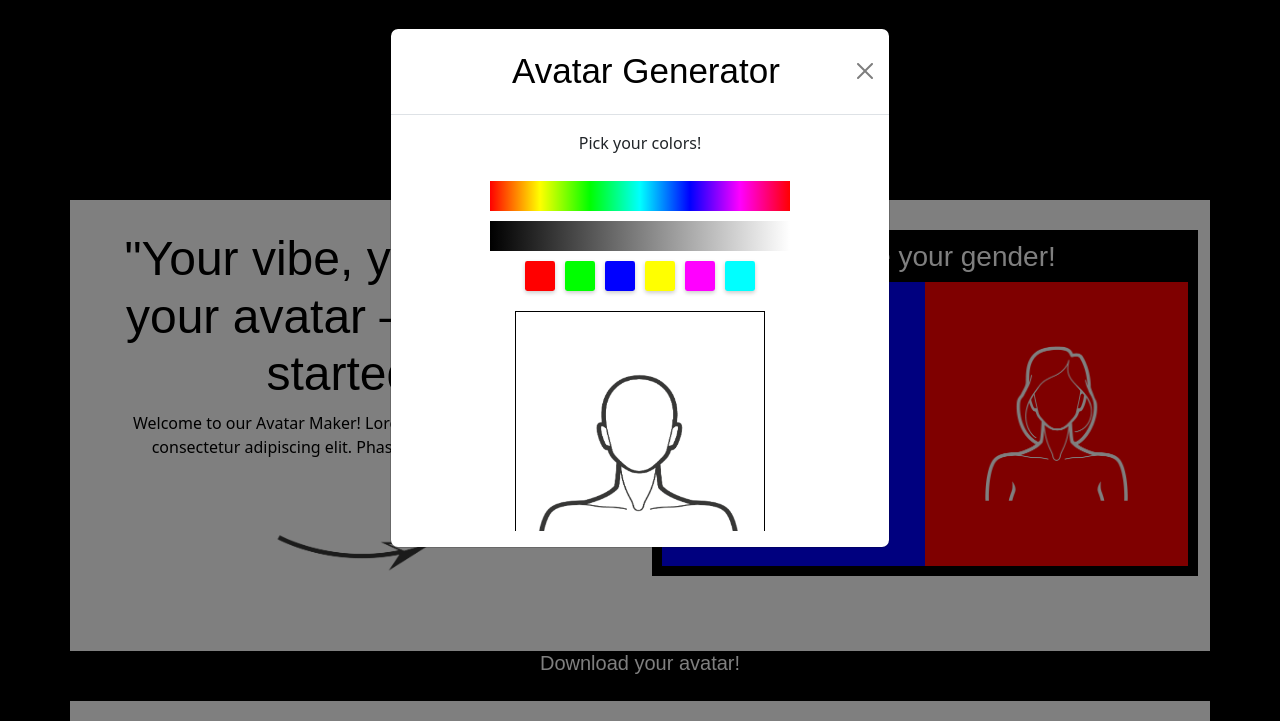
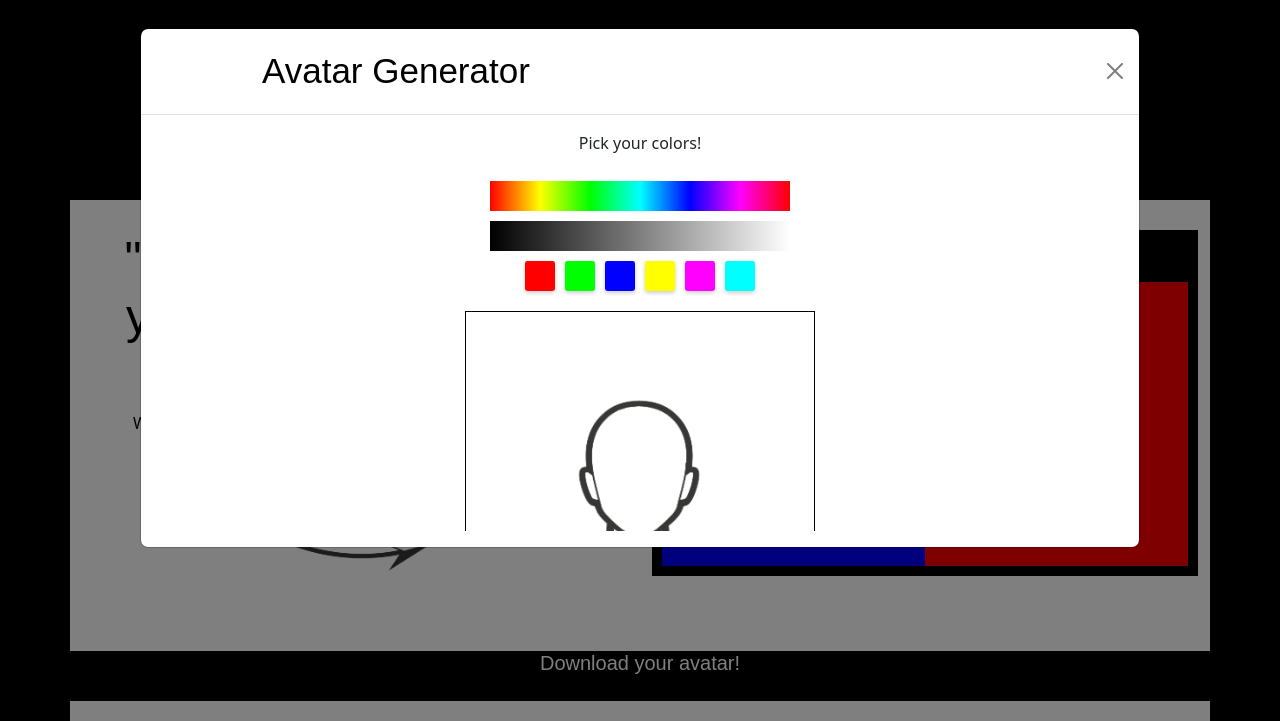
Before and after one commit to Sara-Sundin/SizeMeApp_avatarGame, a plain HTML site: page index.html in a window 1280 px wide. Both pictures are taken after a click on the picture 1056 px from the left and 423 px from the top of the page. Shown: the top 721 px of the page. Drawn offline with nearby package versions, Linux system fonts and the light colour scheme.

Commit message:
set width media queiry modal

```diff
--- a/assets/css/style.css
+++ b/assets/css/style.css
@@ -329,9 +329,8 @@ footer {
         min-height: 400px;
     }
 
-    .responsive-iframe-container iframe {
-        transform: scale(1);
-        /* Restore original size for large screens */
-        transform-origin: center;
+    .modal.fade {
+        --bs-modal-width: 1000px;
+        /* Set the width */
     }
 }
```
